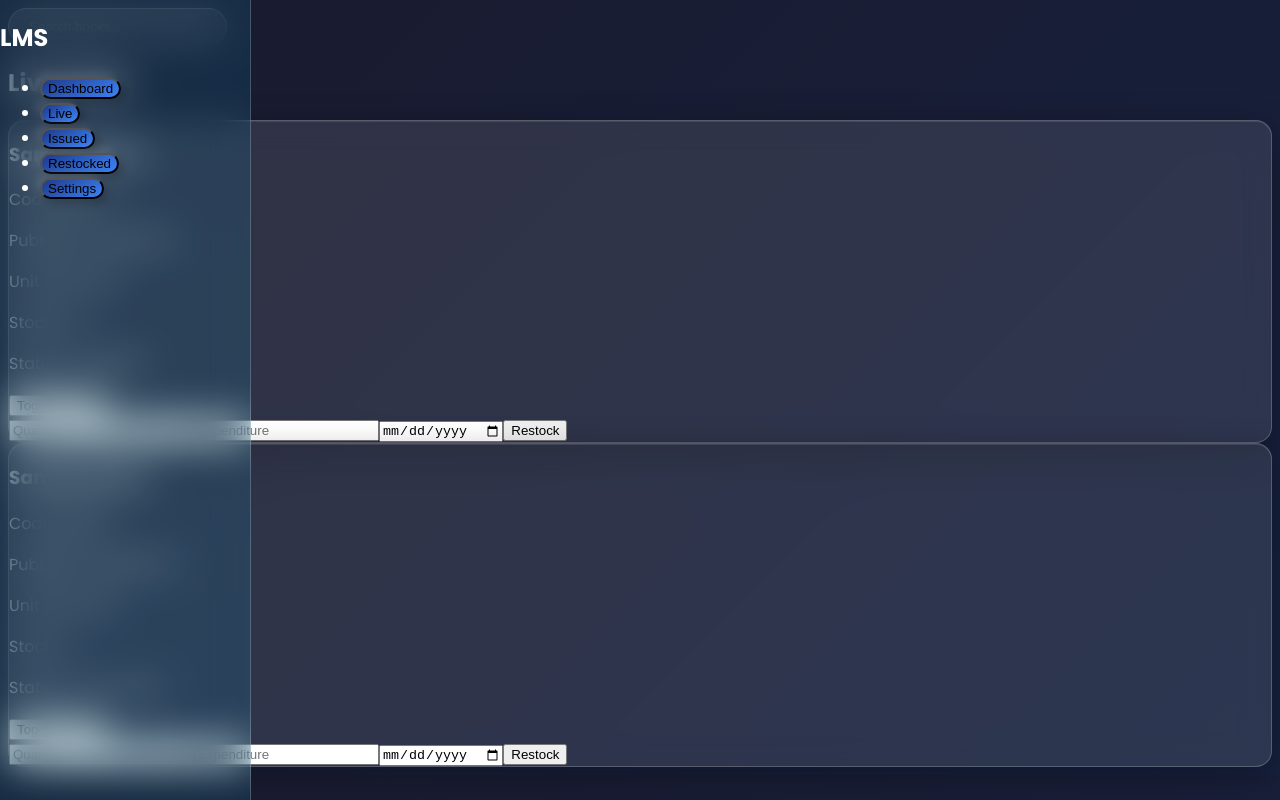
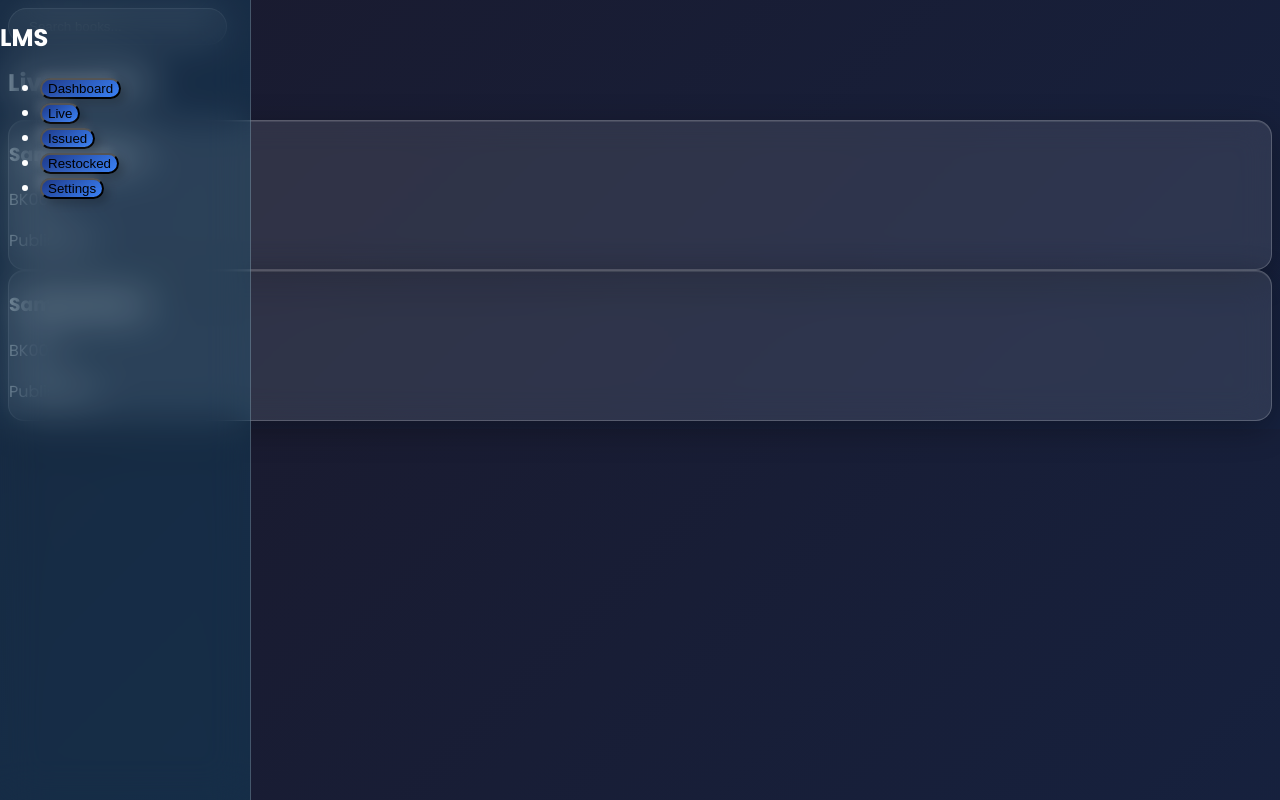
Before and after one commit to kaarthikslab/LMS-Project, a React (Create React App) app in the folder frontend/: page / in a window 1280 px wide. Both pictures are taken after a click on the button "Enter App". Built offline with nearby package versions, Linux system fonts and the light colour scheme.

Commit message:
Update LiveSection.js

```diff
--- a/frontend/src/components/LiveSection.js
+++ b/frontend/src/components/LiveSection.js
@@ -1,7 +1,6 @@
 import React, { useState } from 'react';
 import { motion } from 'framer-motion';
 
-// Inline mock data (no import needed)
 const mockBooks = [
   { id: '1', code: 'BK001', name: 'Sample Book 1', publisher: 'Publisher A', unit_price: 10.00, current_stock: 50, status: 'Available' },
   { id: '2', code: 'BK002', name: 'Sample Book 2', publisher: 'Publisher B', unit_price: 15.00, current_stock: 0, status: 'Out of Stock' },
@@ -9,45 +8,48 @@ const mockBooks = [
 
 function LiveSection() {
   const [books, setBooks] = useState(mockBooks);
+  const [selectedBook, setSelectedBook] = useState(null);
   const [restockData, setRestockData] = useState({ quantity: 0, expenditure: 0, date: '' });
 
-  const handleRestock = (bookId) => {
-    alert(`Restocked book ${bookId} with ${restockData.quantity} units!`);
-    setBooks(books.map(book =>
-      book.id === bookId
-        ? { ...book, current_stock: book.current_stock + restockData.quantity, status: (book.current_stock + restockData.quantity > 0) ? 'Available' : 'Out of Stock' }
-        : book
-    ));
+  const handleRestock = () => {
+    alert(`Restocked ${selectedBook.name}!`);
+    setSelectedBook(null);
   };
 
-  const toggleStatus = (bookId) => {
-    setBooks(books.map(book =>
-      book.id === bookId ? { ...book, status: book.status === 'Available' ? 'Out of Stock' : 'Available' } : book
-    ));
+  const toggleStatus = (id) => {
+    setBooks(books.map(book => book.id === id ? { ...book, status: book.status === 'Available' ? 'Out of Stock' : 'Available' } : book));
   };
 
   return (
-    <div className="p-8">
-      <h2 className="text-3xl mb-6">Live Stock</h2>
-      <div className="grid grid-cols-1 md:grid-cols-2 lg:grid-cols-3 gap-6">
+    <div className="p-8 ml-64">
+      <h2 className="text-3xl mb-6">Live Section</h2>
+      <div className="grid grid-cols-1 md:grid-cols-3 gap-6">
         {books.map((book) => (
-          <motion.div key={book.id} className="glass-card p-6" whileHover={{ y: -5 }}>
+          <motion.div key={book.id} className="glass-card p-6 cursor-pointer" whileHover={{ y: -5 }} onClick={() => setSelectedBook(book)}>
             <h3 className="text-xl font-bold">{book.name}</h3>
-            <p>Code: {book.code}</p>
-            <p>Publisher: {book.publisher}</p>
-            <p>Unit Price: ${book.unit_price}</p>
-            <p>Stock: {book.current_stock}</p>
-            <p>Status: <span className={book.status === 'Available' ? 'text-green-500' : 'text-red-500'}>{book.status}</span></p>
-            <button onClick={() => toggleStatus(book.id)} className="mt-2 px-4 py-2 bg-blue-500 text-white rounded">Toggle Status</button>
-            <div className="mt-4">
-              <input type="number" placeholder="Quantity" onChange={(e) => setRestockData({ ...restockData, quantity: parseInt(e.target.value) })} className="mr-2 p-1 border" />
-              <input type="number" placeholder="Expenditure" onChange={(e) => setRestockData({ ...restockData, expenditure: parseFloat(e.target.value) })} className="mr-2 p-1 border" />
-              <input type="date" onChange={(e) => setRestockData({ ...restockData, date: e.target.value })} className="mr-2 p-1 border" />
-              <button onClick={() => handleRestock(book.id)} className="px-4 py-2 bg-green-500 text-white rounded">Restock</button>
-            </div>
+            <p className="text-sm">{book.code}</p>
+            <p className="text-xs">{book.publisher}</p>
           </motion.div>
         ))}
       </div>
+      {selectedBook && (
+        <motion.div className="fixed inset-0 bg-black bg-opacity-50 flex items-center justify-center" initial={{ opacity: 0 }} animate={{ opacity: 1 }}>
+          <div className="glass-card p-8 w-1/2">
+            <h3 className="text-2xl">{selectedBook.name}</h3>
+            <p>Unit Price: ${selectedBook.unit_price}</p>
+            <p>Stock: {selectedBook.current_stock}</p>
+            <p>Status: <span className="accent-text">{selectedBook.status}</span></p>
+            <button onClick={() => toggleStatus(selectedBook.id)} className="neumorphic-button px-4 py-2 mt-4">Toggle Status</button>
+            <div className="mt-4">
+              <input type="number" placeholder="Quantity" onChange={(e) => setRestockData({ ...restockData, quantity: parseInt(e.target.value) })} className="mr-2 p-2 border rounded" />
+              <input type="number" placeholder="Expenditure" onChange={(e) => setRestockData({ ...restockData, expenditure: parseFloat(e.target.value) })} className="mr-2 p-2 border rounded" />
+              <input type="date" onChange={(e) => setRestockData({ ...restockData, date: e.target.value })} className="mr-2 p-2 border rounded" />
+              <button onClick={handleRestock} className="neumorphic-button px-4 py-2 accent-text">Restock Book</button>
+            </div>
+            <button onClick={() => setSelectedBook(null)} className="mt-4 px-4 py-2 bg-red-500 text-white rounded">Close</button>
+          </div>
+        </motion.div>
+      )}
     </div>
   );
 }
```
